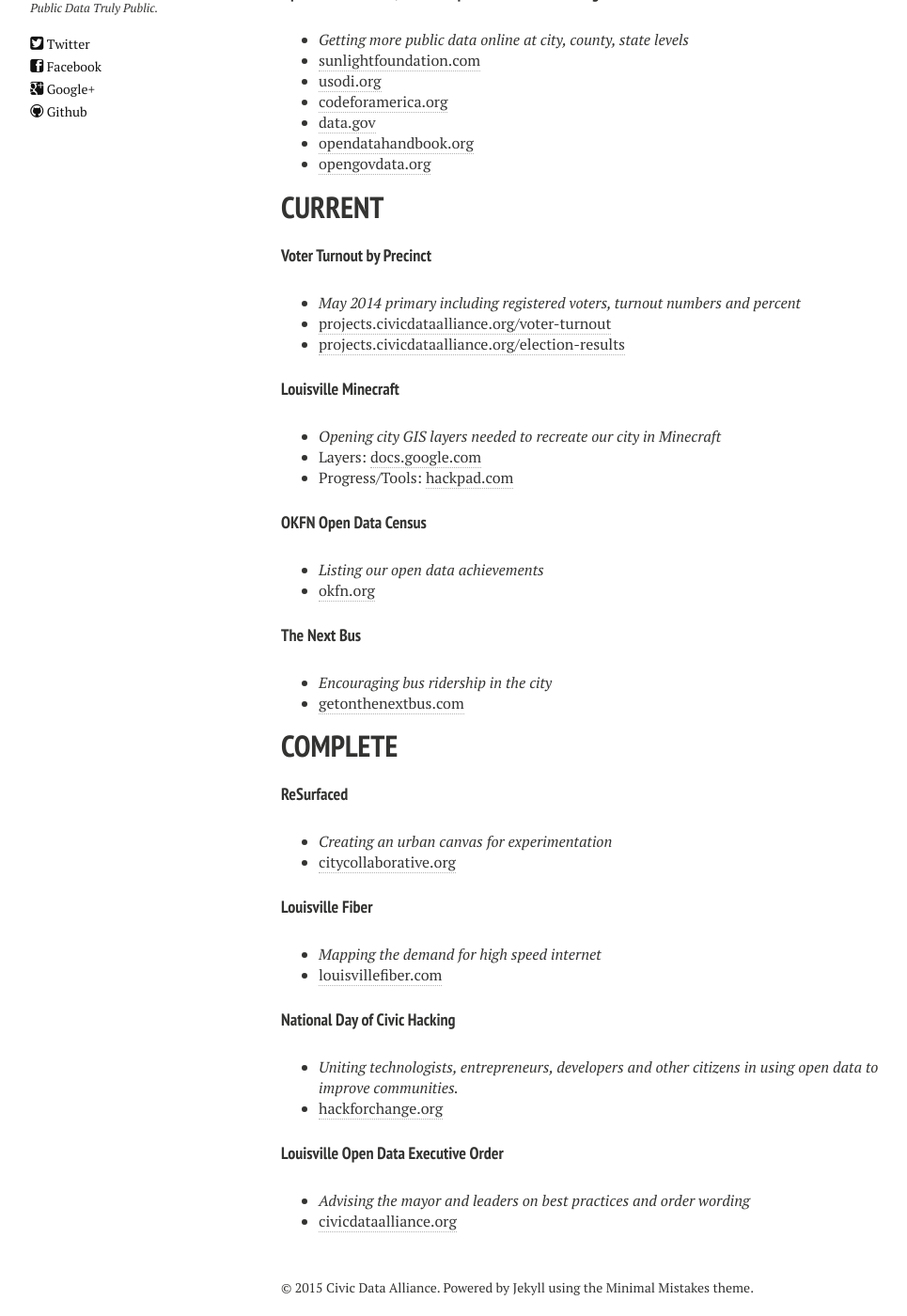
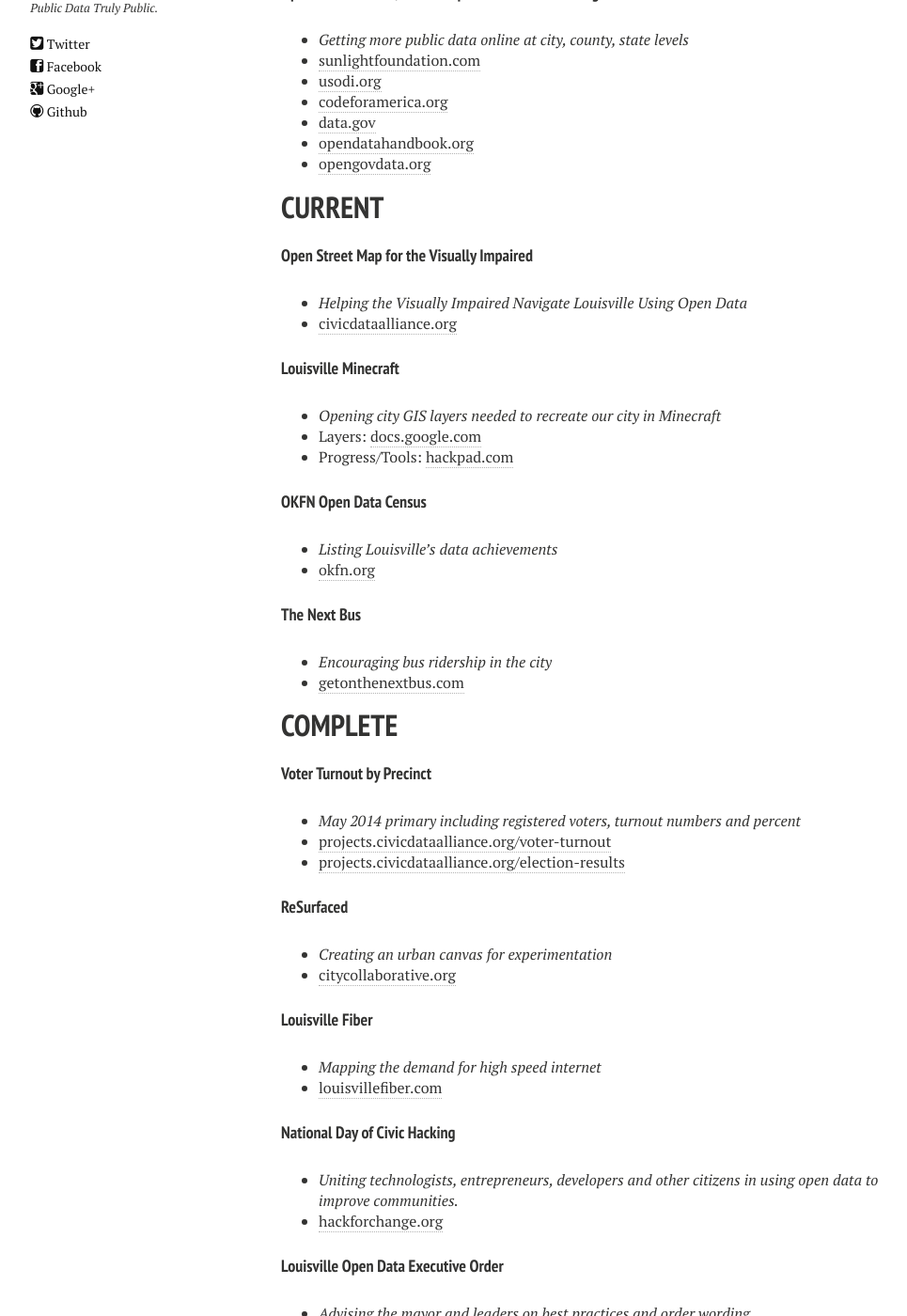
Before and after one commit to reydelleon/civicdata.github.io, a Jekyll site: the page built from projects.md, in a window 1280 px wide and 1400 px high, scrolled down 663 px. Shown: the whole window at 94% size, without its empty margins (21-986 px from the left). Built offline with Jekyll 4.4.1, drawn with Linux system fonts in a browser that asks for light colours; nearby versions of some CDN libraries.

Commit message:
APH project updates

```diff
--- a/projects.md
+++ b/projects.md
@@ -27,10 +27,9 @@ The Civic Data Alliance is composed of local volunteers, helping to open data, a
 
 # CURRENT
 
-#### **Voter Turnout by Precinct**
-* *May 2014 primary including registered voters, turnout numbers and percent*
-* [projects.civicdataalliance.org/voter-turnout](http://projects.civicdataalliance.org/voter-turnout/)
-* [projects.civicdataalliance.org/election-results](http://projects.civicdataalliance.org/election-results/)
+#### **Open Street Map for the Visually Impaired**
+* *Helping the Visually Impaired Navigate Louisville Using Open Data*
+* [civicdataalliance.org](http://www.civicdataalliance.org/gis-open-data-american-printing-house-open-street-map/)
 
 #### **Louisville Minecraft**
 * *Opening city GIS layers needed to recreate our city in Minecraft*
@@ -38,7 +37,7 @@ The Civic Data Alliance is composed of local volunteers, helping to open data, a
 * Progress/Tools: [hackpad.com](https://hackpad.com/Minecraft-Louisville-Ub1wrkuQJ2a)
 
 #### **OKFN Open Data Census**
-* *Listing our open data achievements*
+* *Listing Louisville's data achievements*
 * [okfn.org](http://us-city.census.okfn.org/place/louisville)
 
 #### **The Next Bus**
@@ -46,8 +45,12 @@ The Civic Data Alliance is composed of local volunteers, helping to open data, a
 * [getonthenextbus.com](http://www.getonthenextbus.com)
 
 
+# COMPLETE
 
-# COMPLETE
+#### **Voter Turnout by Precinct**
+* *May 2014 primary including registered voters, turnout numbers and percent*
+* [projects.civicdataalliance.org/voter-turnout](http://projects.civicdataalliance.org/voter-turnout/)
+* [projects.civicdataalliance.org/election-results](http://projects.civicdataalliance.org/election-results/)
 
 #### **ReSurfaced**
 * *Creating an urban canvas for experimentation*
```
Also changed, not shown: _posts/2015-03-04-gis-open-data-american-printing-house-open-street-map.md (+4 -0 lines).
